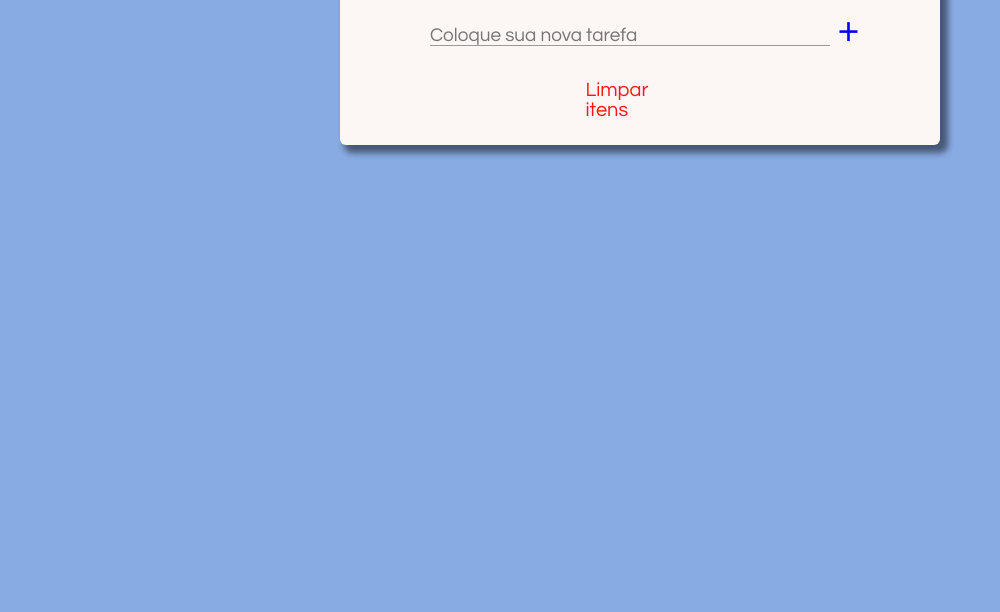
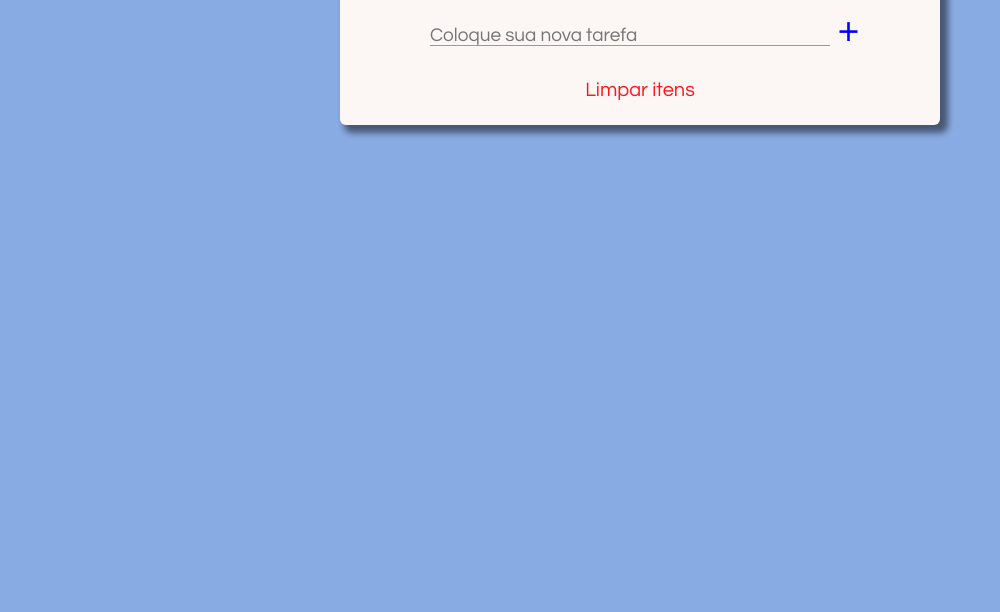
Before and after one commit to DevFillip/Todo-App, a plain HTML site: page index.html in a window 1280 px wide. Shown: the part 188-800 px from the top of the page, without its empty margins (0-1000 px from the left). Drawn offline with Linux system fonts and the light colour scheme.

Commit message:
arrumando o botão de limpar os itens

```diff
--- a/style.css
+++ b/style.css
@@ -194,7 +194,7 @@ input[type="checkbox"]:checked + label::after{
 }
 
 .limpar-tarefas{
-    width: 109px;
+    text-align: center;
     font-size: 20px;
     color: rgb(255, 23, 23);
     margin: 0 auto;
```
